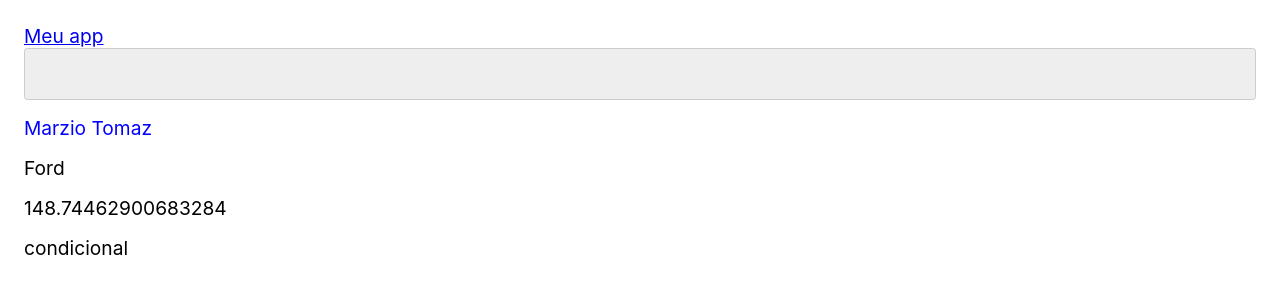
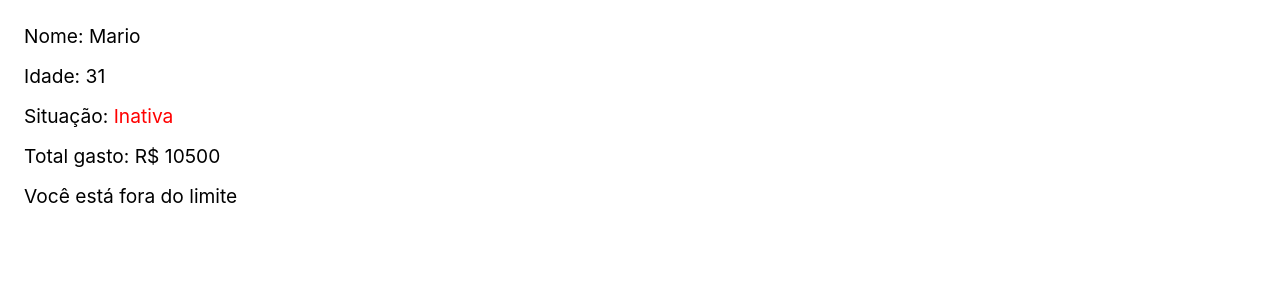
Before and after one commit to MarcioTomaz/React-origamid, a React (Create React App) app: page / in a window 1280 px wide. Shown: the top 300 px of the page. Built offline with nearby package versions, Linux system fonts and the light colour scheme.

Commit message:
add exercicio

```diff
--- a/src/App.js
+++ b/src/App.js
@@ -1,43 +1,50 @@
+
+
+
 const App = () => {
+  // Mostre os dados da aplicação, como aprensetado no vídeo
+  // Não utilize CSS externo, use o style para mudar as cores
+  // Se a situação estiver ativa pinte de verde, inativa vermelho
+  // Se o gasto for maior que 10000 mostre uma mensagem
+  const luana = {
+    cliente: 'Luana',
+    idade: 27,
+    compras: [
+      { nome: 'Notebook', preco: 'R$ 2500' },
+      { nome: 'Geladeira', preco: 'R$ 3000' },
+      { nome: 'Smartphone', preco: 'R$ 1500' },
+    ],
+    ativa: true,
+  };
 
-  const nome = 'Marzio';
-  const number = Math.random();
-  const ativo = false;
+  const mario = {
+    cliente: 'Mario',
+    idade: 31,
+    compras: [
+      { nome: 'Notebook', preco: 'R$ 2500' },
+      { nome: 'Geladeira', preco: 'R$ 3000' },
+      { nome: 'Smartphone', preco: 'R$ 1500' },
+      { nome: 'Guitarra', preco: 'R$ 3500' },
+    ],
+    ativa: false,
+  };
 
-  function mostrarNome(sobrenome){
-      return 'Marzio ' + sobrenome;
-  }
+    const dados = mario;
 
-  const carro = {
-    marca: 'Ford',
-    portas: '4'
-  }
+    // pegando primeiro os preços do objeto e retirando o 'R$ ' e convertendo para numero com o
+    // Number()
+    const total = dados.compras.map( item => Number(item.preco.replace('R$ ', '')))
+    .reduce((a,b) => a + b);
+    //reduce ele recebe o valor anterior e o atual, e dps a expressao
 
-  const estiloP = {
-    color: "blue"
-  }
+    return <div>
+      <p>Nome: {dados.cliente}</p>
+      <p>Idade: {dados.idade}</p>
+      <p>Situação: <span style={{color: dados.ativa? 'green':'red'}}>{dados.ativa ? 'Ativa' : 'Inativa'}</span></p>
+      <p>Total gasto: R$ {total}</p>
+      <p>{total > 10000 ? "Você está fora do limite" : ''}</p>
 
-  return (
-    <>
-      <a
-        href="https://pokeapi.co/"
-        title="pokemon api"
-        className="ativo">Meu app
-      </a>
-
-      <label htmlFor="nome">
-        <input type="text" id="nome" />
-      </label>
-
-      <p style={estiloP}>{mostrarNome('Tomaz')}</p>
-
-      <p>{carro.marca}</p>
-
-      <p>{number * 1000 / 5 - 10 }</p>
-
-      <p className={ ativo? 'ativo': 'inativo'}>condicional</p>
-    </>
-  );
+    </div>;
 }
 
 export default App;
```
